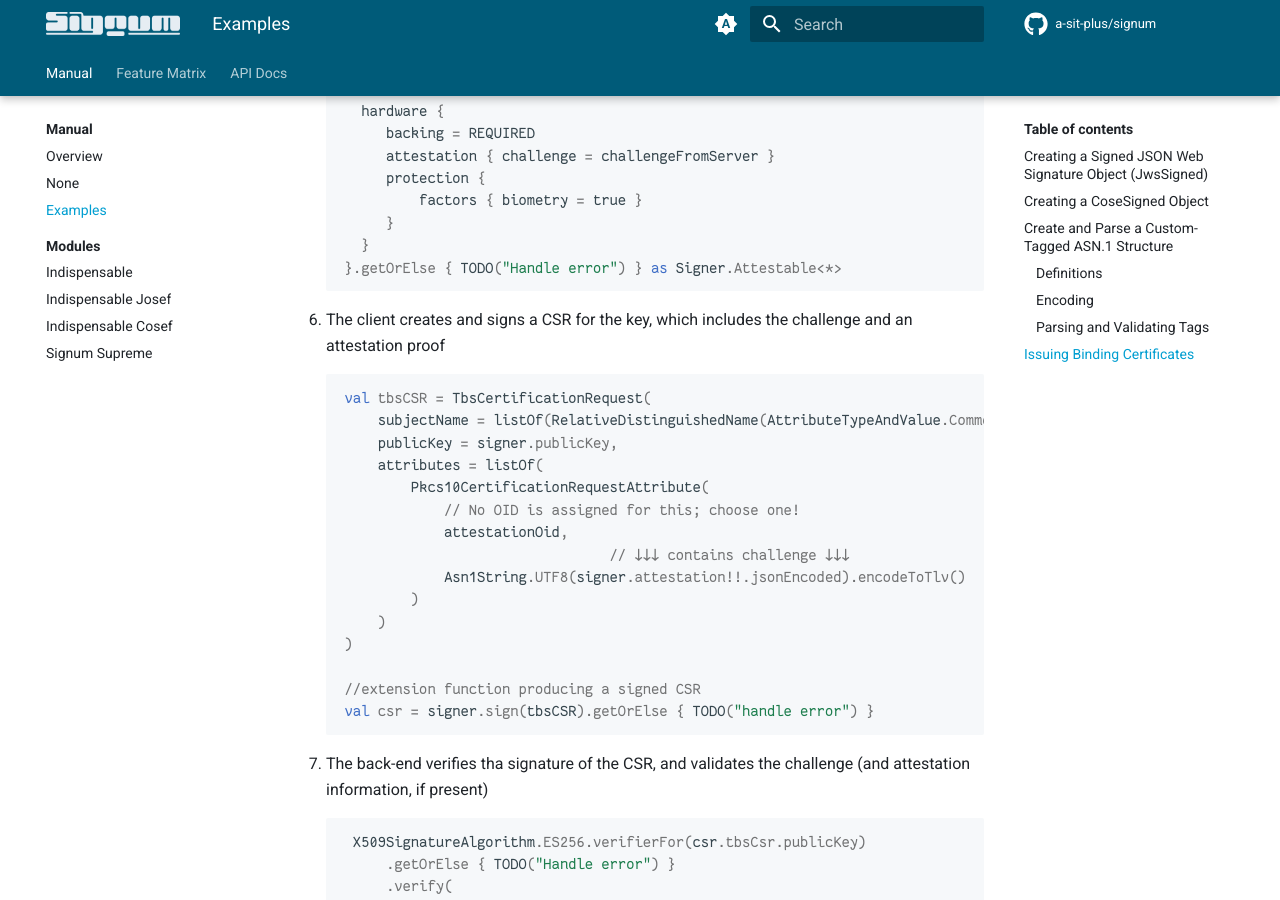
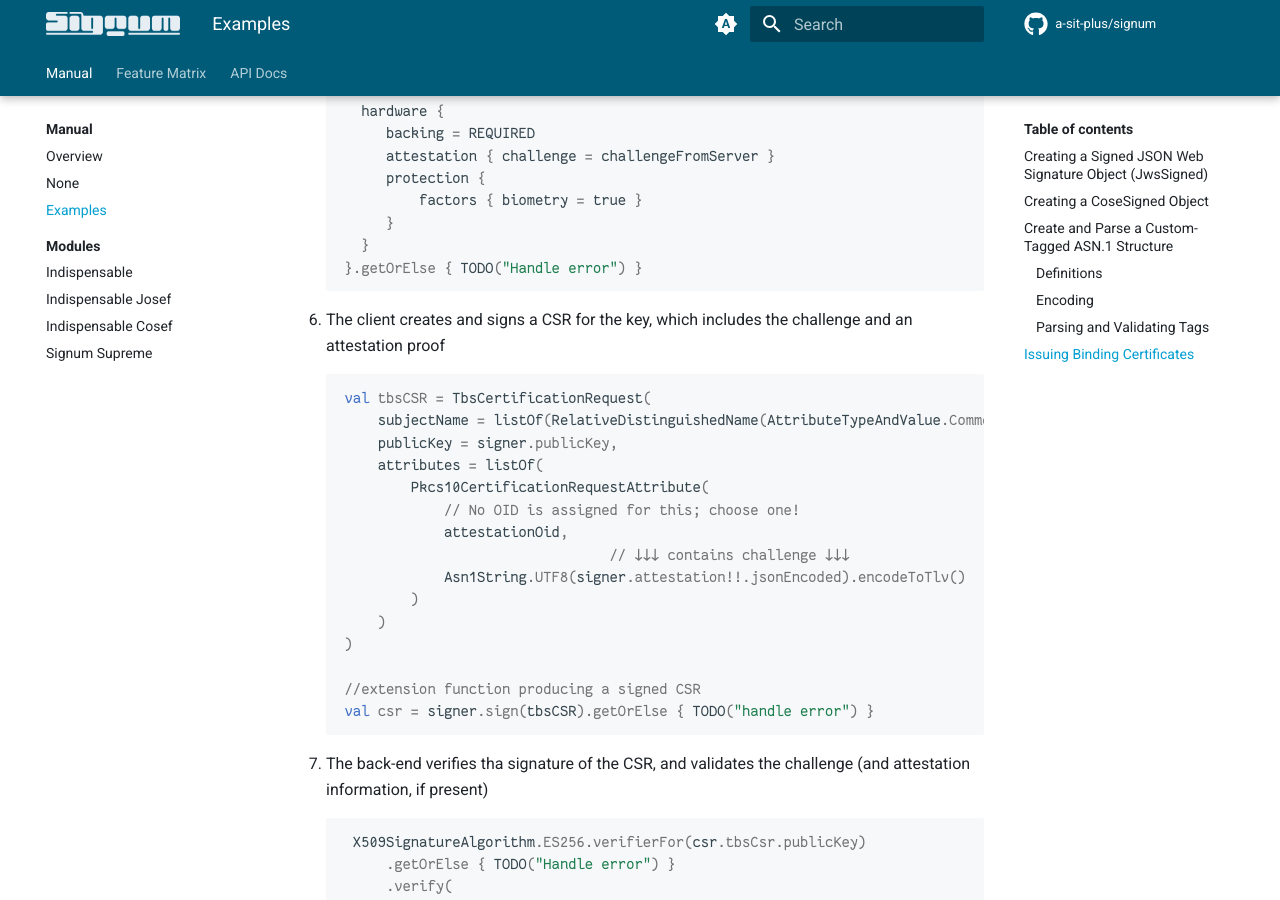
Before and after one commit to a-sit-plus/signum, an MkDocs documentation site: the page built from docs/docs/examples.md, in a window 1280 px wide and 900 px high, scrolled down 5200 px. Built offline with MkDocs 1.6.1 and Material for MkDocs 9.7.7, drawn with Linux system fonts in a browser that asks for light colours; comment, search, counter and statistics services are not loaded.

Commit message:
fix docs

````diff
--- a/docs/docs/examples.md
+++ b/docs/docs/examples.md
@@ -251,7 +251,7 @@ This process works more or less as follows:
             factors { biometry = true }
         }
      }
-   }.getOrElse { TODO("Handle error") } as Signer.Attestable<*>
+   }.getOrElse { TODO("Handle error") }
    ```
 6. The client creates and signs a CSR for the key, which includes the challenge and an attestation proof
       ```kotlin
````
